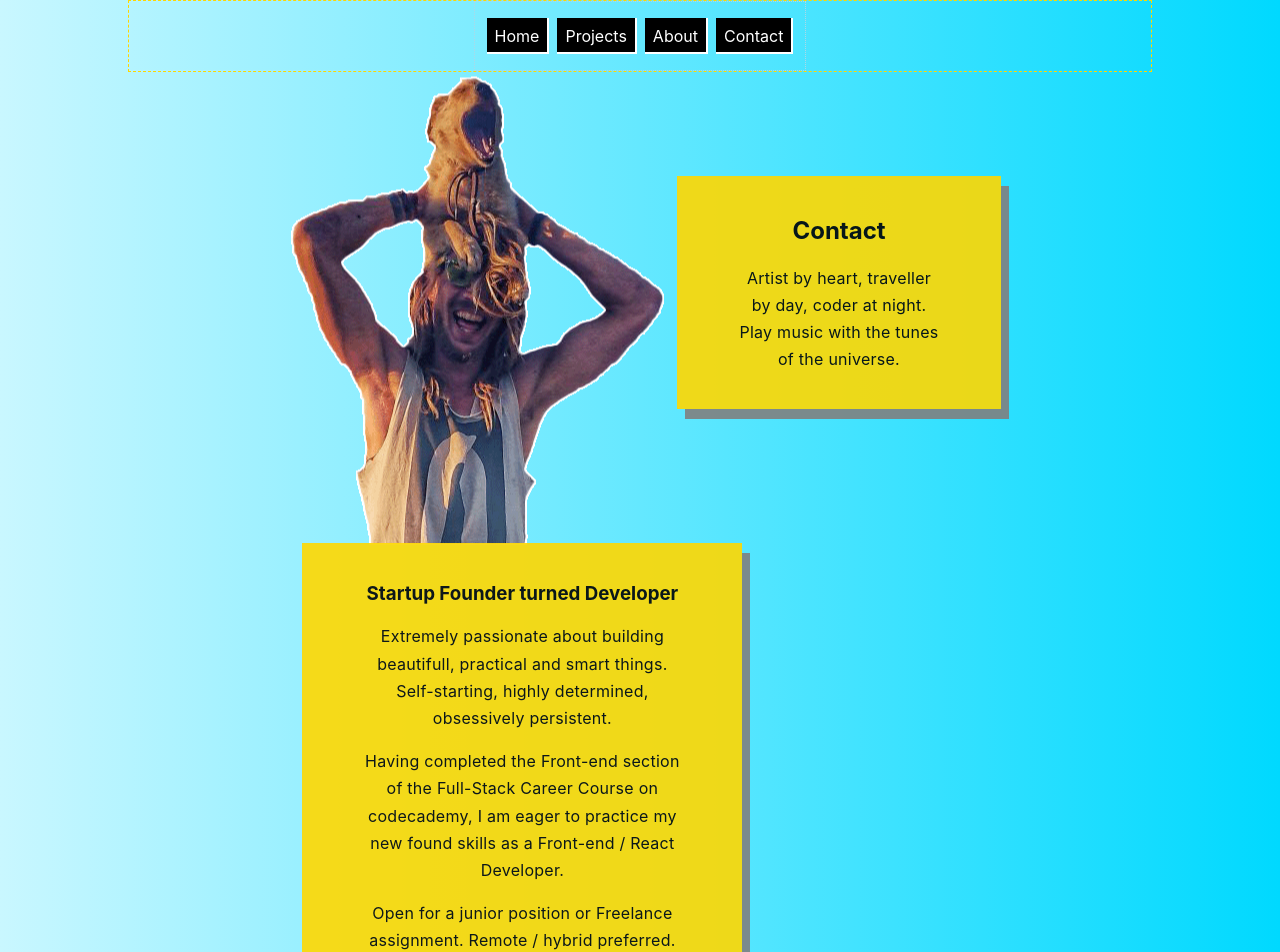
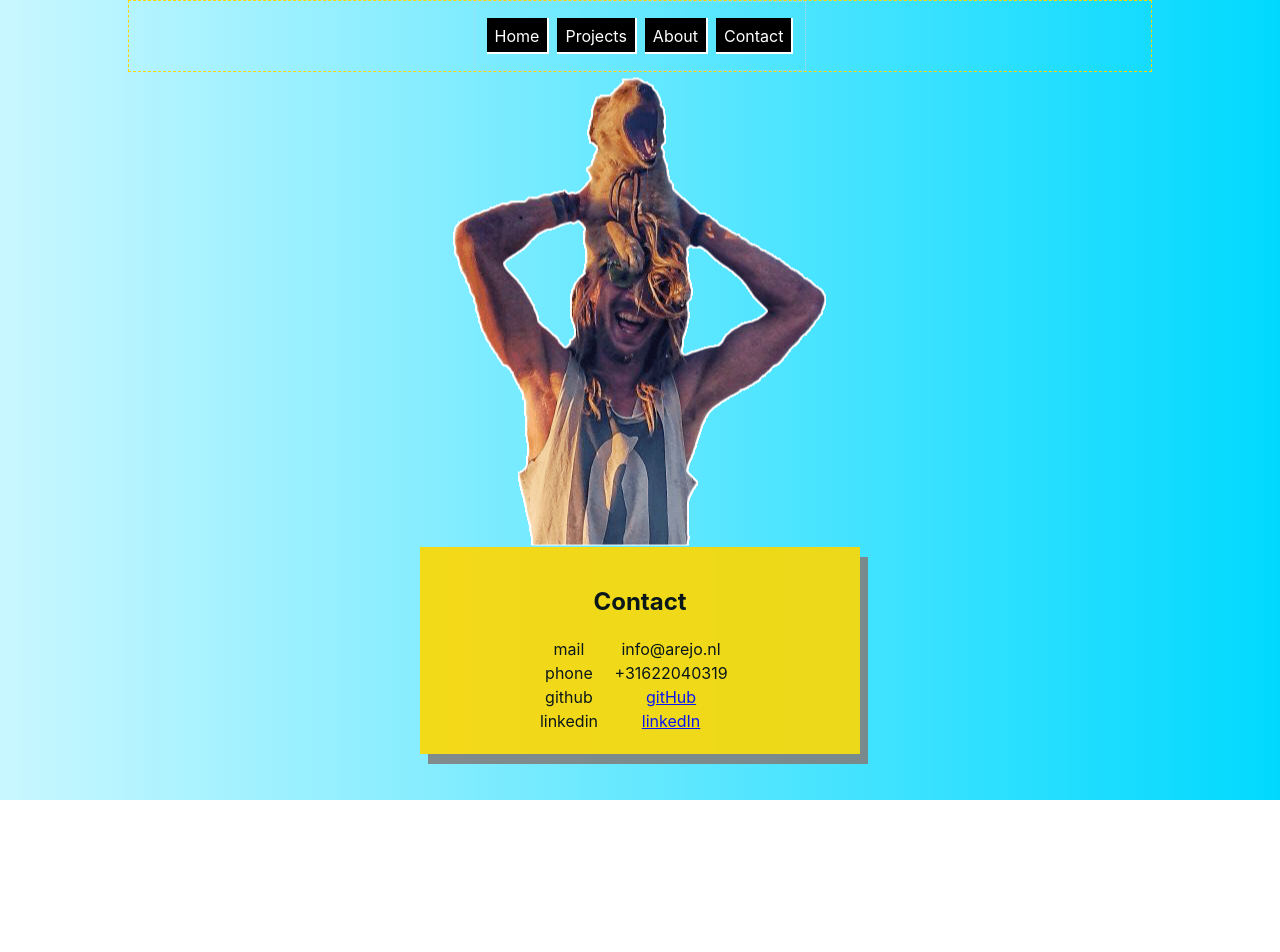
Before and after one commit to arejasverduras/portfolio, a React (Create React App) app: page /contact in a window 1280 px wide. Shown: the top 952 px of the page. After the commit the page ends 800 px from the top, so only its background shows below. Built offline with nearby package versions, Linux system fonts and the light colour scheme.

Commit message:
make contact pagin with contactinfo componentn, returning simple jsx and a hero image

```diff
--- a/src/App.css
+++ b/src/App.css
@@ -164,7 +164,7 @@ nav a {
   }
 }
 
-.aboutTextSection {
+.aboutTextSection, .contactInfo {
   background-color: gold;
   padding: 20px;
   opacity: 0.9;
@@ -183,3 +183,7 @@ nav a {
     margin-right: 40%;
   }
 }
+
+.contactTable{
+  margin: 0 auto;
+}
--- a/src/components/Contact/Contact.js
+++ b/src/components/Contact/Contact.js
@@ -1,41 +1,15 @@
 import React from 'react';
 import MichielHero from '../Hero/MichielHero.png';
 import { HeroOptionalText } from '../Hero/HeroOptionalText/HeroOptionalText';
+import { ContactInfo } from './ContactInfo/ContactInfo';
 
 export const Contact = (props) => {
 
+    return (
+            <section className="contactTopSection">
+                 <img className="heroImage" src={MichielHero}></img>
+                 <ContactInfo />
+            </section>
 
-
-    return (
-        <>
-
-            <section className="aboutTopSection">
-                 <img className="heroImage" src={MichielHero}></img>
-                <div className='aboutPageSummary'>
-                    <h1>Contact</h1>
-                    <p>Artist by heart, traveller by day, coder at night.
-                        Play music with the tunes of the universe.</p>
-                </div>
-            </section>
-            <section className='aboutTextSection'>
-            <h3>Startup Founder turned Developer</h3>
-               <div className='aboutExtraText'>
-                <p>Extremely passionate about building
-                    beautifull, practical and smart things.
-                    Self-starting, highly determined, obsessively persistent.
-                </p>
-                <p>Having completed the Front-end section of the
-                    Full-Stack Career Course on codecademy,
-                    I am eager to practice my new found skills as a
-                    Front-end / React Developer.
-                </p>
-                <p> Open for a junior position or Freelance assignment.
-                    Remote / hybrid preferred.
-                    <br/>
-                    Get in touch!
-                </p>
-                </div>
-        </section>
-        </>
     )
 }
--- a/src/components/Contact/ContactInfo/ContactInfo.js
+++ b/src/components/Contact/ContactInfo/ContactInfo.js
@@ -8,11 +8,19 @@ export const ContactInfo = (props) => {
         linkedin: <a href="https://linkedin.com/michielroukens">linkedIn</a>
     }
 
+    const contactEntries = Object.entries(contactInfoList);
+
     return (
         <div className='contactInfo'>
             <h1>Contact</h1>
-            <p>Artist by heart, traveller by day, coder at night.
-                Play music with the tunes of the universe.</p>
+            <table className="contactTable">
+            {contactEntries.map(([key, value]) =>
+                <tr>
+                    <td style={{"width": "30%"}}colSpan="1" className="contactKey">{key}</td>
+                    <td className="contactValue">{value}</td>
+                </tr>
+            )}
+            </table>
         </div>
     )
 }
```
